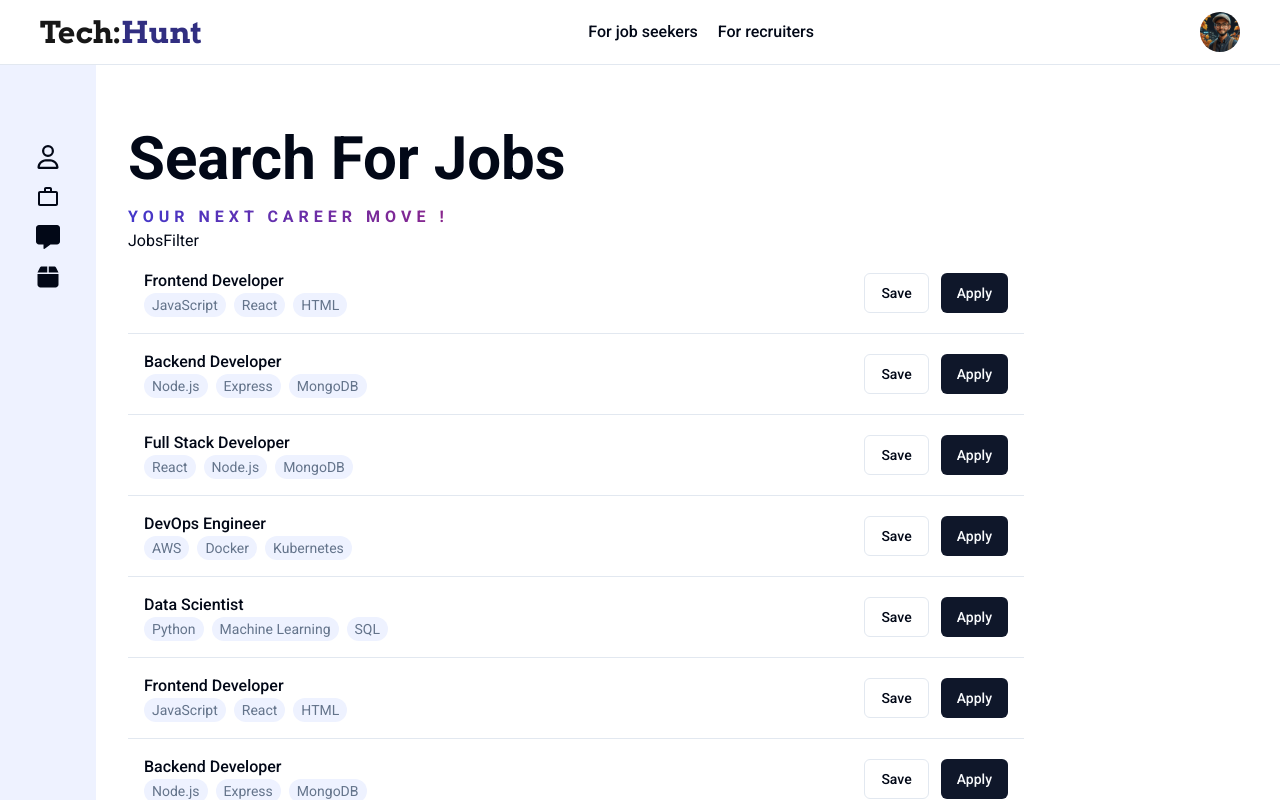
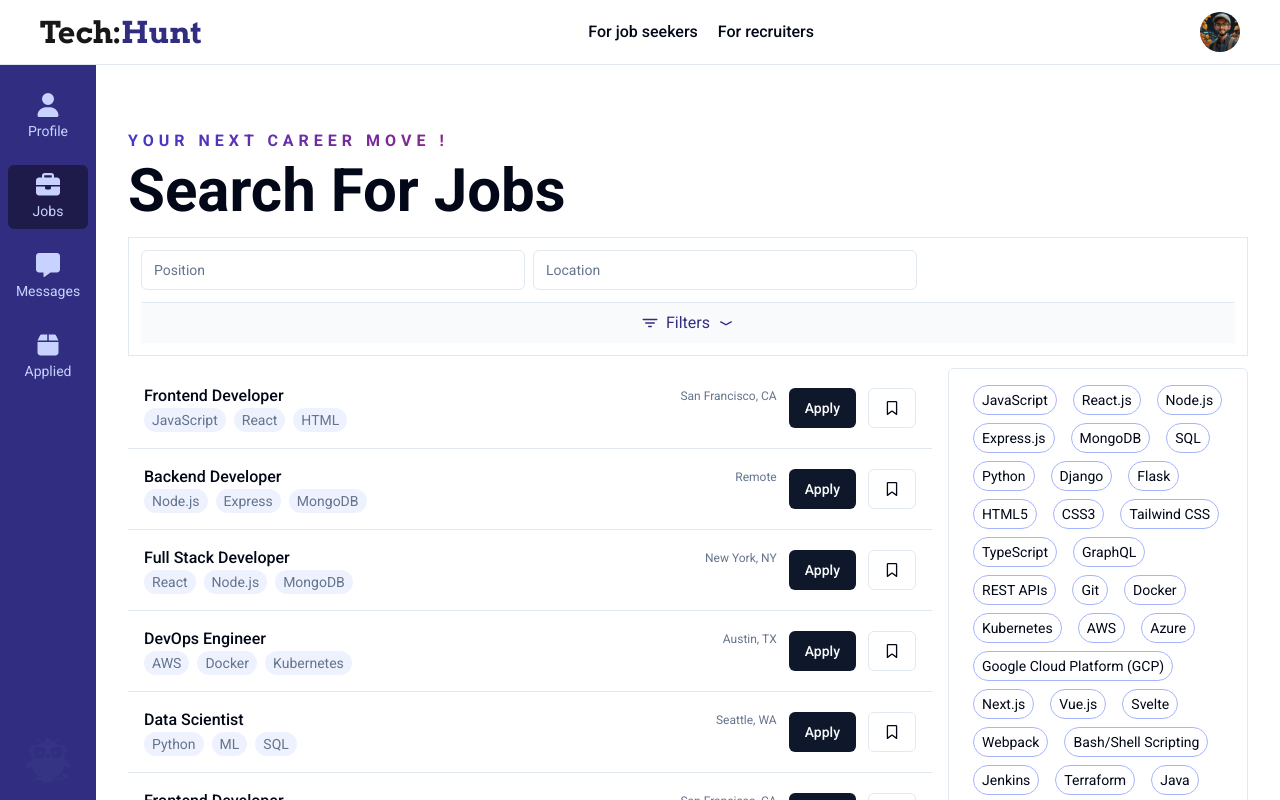
Before and after one commit to AbhishekSingh0901/TechHunt, a React (Vite) app in the folder client/: page /alljobs in a window 1280 px wide. Shown: the top 800 px of the page. Built offline with nearby package versions, Linux system fonts and the light colour scheme.

Commit message:
finishing up the ui for all jobs page

```diff
--- a/client/src/components/JobsFilter.component.jsx
+++ b/client/src/components/JobsFilter.component.jsx
@@ -1,5 +1,18 @@
+import { Input } from "@/components/ui/input";
+import { IoFilter } from "react-icons/io5";
+import { RiArrowDownWideFill } from "react-icons/ri";
 function JobsFilter() {
-  return <div>JobsFilter</div>;
+  return (
+    <div className=" text-xl w-full border p-3 mb-3">
+      <div className="flex flex-col md:flex-row items-center gap-2  pb-3">
+        <Input className=" max-w-sm" type="string" placeholder="Position" />
+        <Input className=" max-w-sm" type="string" placeholder="Location" />
+      </div>
+      <div className="w-full flex items-center justify-center gap-2 text-indigo-900 text-base p-2 border-t cursor-pointer bg-slate-50">
+        <IoFilter /> Filters <RiArrowDownWideFill />
+      </div>
+    </div>
+  );
 }
 
 export default JobsFilter;
--- a/client/src/components/JobsList.component.jsx
+++ b/client/src/components/JobsList.component.jsx
@@ -1,17 +1,4 @@
-// {
-//   title: "Frontend Developer",
-//   description:
-//     "Develop and maintain the front-end of our web applications using React.js.",
-//   company: companies[0], // Microsoft
-//   location: "San Francisco, CA",
-//   salary: 120000,
-//   deadline: new Date("2024-12-31"),
-//   skills: ["JavaScript", "React", "HTML", "CSS"],
-//   created_by: "60d2f9f4c75b2e1f84c8d001",
-//   experience: "2-4 years",
-//   applications: [],
-// },
-
+import { FaRegBookmark } from "react-icons/fa6";
 import { Button } from "./ui/button";
 
 function JobsList({ jobs, withLogo = true }) {
@@ -36,18 +23,28 @@ function JobsList({ jobs, withLogo = true }) {
                 {job.skills.slice(0, 3).map((skill) => (
                   <span
                     key={skill}
-                    className="cursor-default text-xs md:text-sm text-muted-foreground bg-indigo-50 p-0.5 px-2 rounded-full"
+                    className="cursor-default text-[10px] md:text-sm text-muted-foreground bg-indigo-50 p-0.5 px-2 rounded-full"
                   >
-                    {skill}
+                    {skill.split(" ").length === 1
+                      ? skill
+                      : skill
+                          .split(" ")
+                          .map((word) => word[0].toUpperCase())
+                          .join("")}
                   </span>
                 ))}
               </div>
             </div>
           </div>
 
-          <div className="flex gap-2 md:gap-3">
-            <Button variant="outline">Save</Button>
+          <div className="flex gap-2 md:gap-3 ">
+            <span className="text-muted-foreground hidden md:block md:text-xs ">
+              {job.location}
+            </span>
             <Button>Apply</Button>
+            <Button variant="outline">
+              <FaRegBookmark />
+            </Button>
           </div>
         </div>
       ))}
--- a/client/src/pages/AllJobs.page.jsx
+++ b/client/src/pages/AllJobs.page.jsx
@@ -1,8 +1,15 @@
-import { FaBox, FaMessage, FaRegUser } from "react-icons/fa6";
-import { MdOutlineWorkOutline } from "react-icons/md";
+import {
+  FaBox,
+  FaBriefcase,
+  FaEarlybirds,
+  FaMessage,
+  FaUser,
+} from "react-icons/fa6";
 import JobsFilter from "../components/JobsFilter.component";
 import JobsList from "../components/JobsList.component";
 import Navbar from "../components/shared/Navbar.component";
+import { useLocation } from "react-router-dom";
+import { useState } from "react";
 
 const companies = [
   {
@@ -110,30 +117,127 @@ const demoJobs = [
   },
 ];
 
+const sidebarComps = [
+  {
+    title: "Profile",
+    icon: <FaUser />,
+  },
+  {
+    title: "Jobs",
+    icon: <FaBriefcase />,
+  },
+  {
+    title: "Messages",
+    icon: <FaMessage />,
+  },
+  {
+    title: "Applied",
+    icon: <FaBox />,
+  },
+];
+
+const techSkills = [
+  "JavaScript",
+  "React.js",
+  "Node.js",
+  "Express.js",
+  "MongoDB",
+  "SQL",
+  "Python",
+  "Django",
+  "Flask",
+  "HTML5",
+  "CSS3",
+  "Tailwind CSS",
+  "TypeScript",
+  "GraphQL",
+  "REST APIs",
+  "Git",
+  "Docker",
+  "Kubernetes",
+  "AWS",
+  "Azure",
+  "Google Cloud Platform (GCP)",
+  "Next.js",
+  "Vue.js",
+  "Svelte",
+  "Webpack",
+  "Bash/Shell Scripting",
+  "Jenkins",
+  "Terraform",
+  "Java",
+  "C++",
+];
+
 function AllJobs() {
+  const [selectedSkills, setSelectedSkills] = useState([]);
+  const url = useLocation().pathname;
+
+  const editSkills = (skill) => {
+    const hasSkill = selectedSkills.includes(skill);
+
+    if (!hasSkill) {
+      // Add skill if not already in the array
+      setSelectedSkills((selectedSkills) => [...selectedSkills, skill]);
+    } else {
+      // Remove skill if it already exists in the array
+      setSelectedSkills((selectedSkills) =>
+        selectedSkills.filter((s) => s !== skill)
+      );
+    }
+  };
+
   return (
     <div>
       <Navbar />
       {/* Sidebar */}
-      <div className="flex relative">
-        <div className="w-24 h-screen pt-20 text-2xl bg-indigo-50 sticky top-0 flex flex-col items-center gap-4">
-          <FaRegUser />
-          <MdOutlineWorkOutline />
-          <FaMessage />
-          <FaBox />
+      <div className="flex flex-col-reverse md:flex-row relative">
+        <div className="sticky h-20 w-full bottom-0 text-xl md:text-2xl md:w-24 md:h-screen md:top-0 md:pt-5  text-indigo-200 bg-indigo-900 flex md:flex-col items-center justify-evenly md:justify-start p-2 md:gap-4 gap-3">
+          {sidebarComps.map((comp) => (
+            <div
+              key={comp.title}
+              onClick={() => console.log(comp.title)}
+              className={` hover:bg-indigo-950 hover:shadow-lg w-16 h-16 md:h-fit md:w-full flex flex-col justify-center items-center gap-1 p-2 rounded-md cursor-pointer transition-all duration-150 ${
+                url.includes(comp.title.toLowerCase()) ? "bg-indigo-950 " : ""
+              }`}
+            >
+              {comp.icon}
+              <span className="hidden text-sm md:block">{comp.title}</span>
+            </div>
+          ))}
+          <FaEarlybirds className="hidden md:block sticky top-[92vh] text-5xl opacity-[0.03]" />
         </div>
         <div className="flex-1">
           <div className="max-w-7xl mx-auto px-4 md:px-8 my-16">
-            <h1 className="text-4xl md:text-5xl mt-5 lg:text-6xl mb-4 font-semibold mx-auto ">
-              Search For Jobs
-            </h1>
             <h3 className="tracking-[5px] font-semibold uppercase bg-gradient-to-r from-indigo-700 via-pink-700 to-orange-700 text-transparent bg-clip-text">
               Your next career move !
             </h3>
+            <h1 className="text-4xl md:text-5xl mt-2 lg:text-6xl mb-4 font-semibold mx-auto ">
+              Search For Jobs
+            </h1>
             <JobsFilter />
-            <JobsList jobs={demoJobs} withLogo={false} />
-            <JobsList jobs={demoJobs} withLogo={false} />
-            <JobsList jobs={demoJobs} withLogo={false} />
+            <div className="flex flex-col-reverse gap-4 lg:flex-row mb-16">
+              <div className="flex-1">
+                <JobsList jobs={demoJobs} withLogo={false} />
+                <JobsList jobs={demoJobs} withLogo={false} />
+                <JobsList jobs={demoJobs} withLogo={false} />
+              </div>
+              <div className="p-3 lg:p-4 border rounded-md lg:max-w-[300px] h-fit lg:sticky lg:top-5">
+                {techSkills.map((techSkill) => (
+                  <span
+                    onClick={() => editSkills(techSkill)}
+                    key={techSkill}
+                    className={` cursor-pointer text-sm  mx-2 p-1 px-2 hover:bg-indigo-400 hover:text-white border border-indigo-300 inline-block mb-2 rounded-full ${
+                      selectedSkills.includes(techSkill)
+                        ? "bg-indigo-600 text-white"
+                        : "text-card-foreground"
+                    }`}
+                  >
+                    {techSkill}
+                  </span>
+                ))}
+              </div>
+            </div>
           </div>
         </div>
       </div>
--- a/client/src/pages/Jobs.page.jsx
+++ b/client/src/pages/Jobs.page.jsx
@@ -53,7 +53,7 @@ const demoJobs = [
     description:
       "Develop and maintain the front-end of our web applications using React.js.",
     company: companies[0], // Microsoft
-    location: "San Francisco, CA",
+    location: "San Francisco",
     salary: 120000,
     deadline: new Date("2024-12-31"),
     skills: ["JavaScript", "React", "HTML", "CSS"],
@@ -78,7 +78,7 @@ const demoJobs = [
     title: "Full Stack Developer",
     description: "Build and maintain web applications using the MERN stack.",
     company: companies[2], // Google
-    location: "New York, NY",
+    location: "New York",
     salary: 130000,
     deadline: new Date("2025-01-15"),
     skills: ["React", "Node.js", "MongoDB", "Express"],
@@ -91,7 +91,7 @@ const demoJobs = [
     description:
       "Manage infrastructure, CI/CD pipelines, and deployment processes.",
     company: companies[3], // Meta
-    location: "Austin, TX",
+    location: "Austin",
     salary: 115000,
     deadline: new Date("2024-10-31"),
     skills: ["AWS", "Docker", "Kubernetes", "CI/CD"],
@@ -104,7 +104,7 @@ const demoJobs = [
     description:
       "Analyze large datasets and develop machine learning models for predictive analytics.",
     company: companies[0], // Microsoft
-    location: "Seattle, WA",
+    location: "Seattle",
     salary: 135000,
     deadline: new Date("2024-11-15"),
     skills: ["Python", "Machine Learning", "SQL", "Data Visualization"],
```
